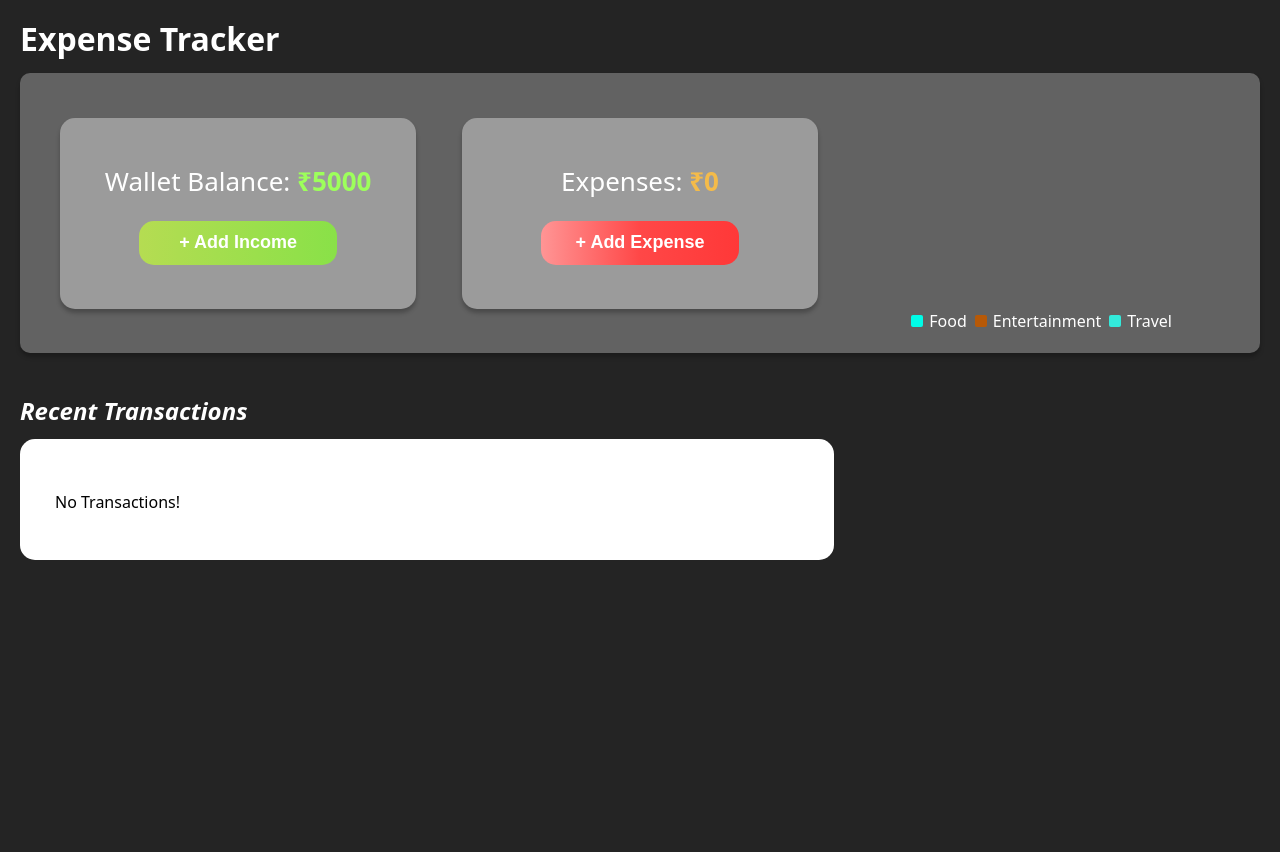
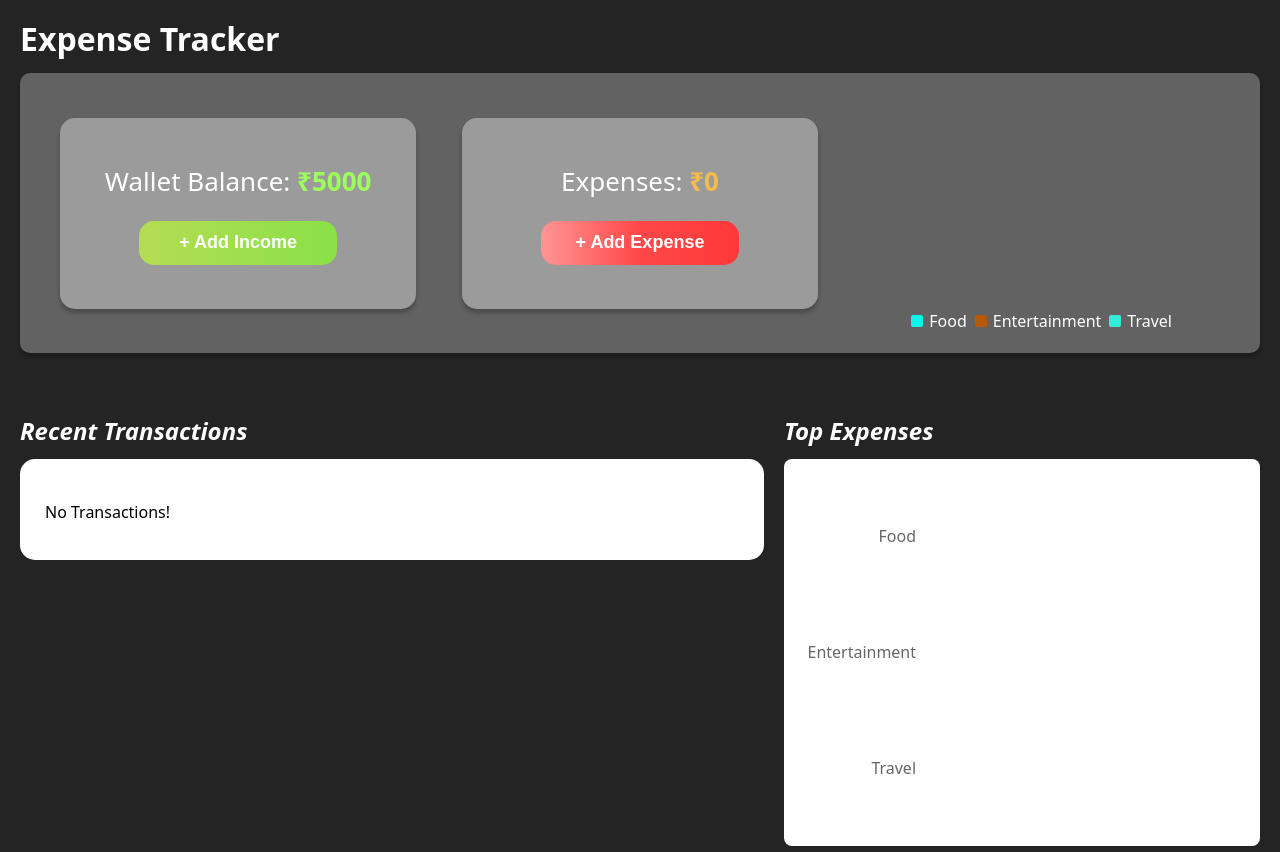
Before and after one commit to Onkar160/expense-tracker-new, a React (Vite) app in the folder expense-tracker/: page / in a window 1280 px wide. Before the commit the page ends 800 px from the top, so only its background shows below. Built offline with nearby package versions, Linux system fonts and the light colour scheme.

Commit message:
feat(bar-chart): Implement bar chart feature

```diff
--- /dev/null
+++ b/expense-tracker/src/components/bar_chart/bar_chart.jsx
@@ -0,0 +1,75 @@
+import { useState, useEffect } from "react";
+import {
+  BarChart,
+  Bar,
+  XAxis,
+  YAxis,
+  ResponsiveContainer,
+  Cell,
+} from "recharts";
+
+export default function AnimatedHorizontalBarChart({
+  expenses,
+  categoryMap,
+}) {
+  const [chartData, setChartData] = useState([]);
+
+  useEffect(() => {
+    let tempObj = { ...categoryMap };
+    // console.log(tempObj);
+    expenses.forEach(({ category, price }) => {
+      if (tempObj.hasOwnProperty(category)) {
+        tempObj[category] += Number(price);
+      }
+    });
+    // console.log(tempObj);
+    const dataArray = Object.entries(tempObj).map(([name, value]) => ({
+      name,
+      value,
+    }));
+    // console.log(dataArray)
+    setChartData(dataArray);
+  }, [expenses, categoryMap]);
+
+  return (
+    <div
+      style={{
+        width: "100%",
+        height: "386.9px",
+        backgroundColor: "#fff",
+        borderRadius: "8px",
+      }}
+    >
+      <ResponsiveContainer width="100%" height="100%">
+        <BarChart
+          layout="vertical"
+          data={chartData}
+          margin={{ left: 80, right: 20, top: 20, bottom: 20 }}
+          barGap={20}
+        >
+          <XAxis type="number" hide />
+          <YAxis
+            dataKey="name"
+            type="category"
+            axisLine={false}
+            tickLine={false}
+            tick={{ fontSize: 16 }}
+          />
+          <Bar
+            dataKey="value"
+            barSize={20}
+            radius={[0, 20, 20, 0]}
+            fill="#8884d8"
+            isAnimationActive={true}
+            animationDuration={800}
+            animationEasing="ease-out"
+          >
+            {chartData.map((entry, index) => (
+              <Cell key={`cell-${index}`} fill="#8884d8" />
+            ))}
+          </Bar>
+        </BarChart>
+      </ResponsiveContainer>
+    </div>
+  );
+}
--- a/expense-tracker/src/components/buttons/delete_button/DeleteButton.module.css
+++ b/expense-tracker/src/components/buttons/delete_button/DeleteButton.module.css
@@ -8,8 +8,8 @@
 }
 
 .icon {
-    font-size: 25px;
+    font-size: 35px;
     font-weight: 300;
     padding: 2px;
-    padding-top: 5px;
+    padding-top: 6px;
 }
--- a/expense-tracker/src/components/buttons/edit_button/EditButton.module.css
+++ b/expense-tracker/src/components/buttons/edit_button/EditButton.module.css
@@ -8,8 +8,8 @@
 }
 
 .icon {
-    font-size: 25px;
+    font-size: 35px;
     font-weight: 300;
     padding: 2px;
-    padding-top: 5px;
+    padding-top: 6px;
 }
--- a/expense-tracker/src/components/modal/Add_Edit_Expense/AddEditExpense.module.css
+++ b/expense-tracker/src/components/modal/Add_Edit_Expense/AddEditExpense.module.css
@@ -53,7 +53,7 @@ select option {
 }
 
 .date {
-  width: 210px;
+  width: 250px;
   background-color: white;
 }
 
--- a/expense-tracker/src/components/pagination/pagination.jsx
+++ b/expense-tracker/src/components/pagination/pagination.jsx
@@ -95,8 +95,8 @@ export default function Pagination({ expenses }) {
         </button>
         <button
           style={{
-            width: "43px",
-            height: "43px",
+            width: "44px",
+            height: "44px",
             borderRadius: "8px",
             backgroundColor: "#43967B",
             border: "none",
@@ -133,9 +133,11 @@ const PizzaIcon = () => {
       style={{
         backgroundColor: "#D9D9D9",
         padding: "10px",
-        fontSize: "30px",
+        fontSize: "50px",
         borderRadius: "50%",
         transform: "rotate(180deg)",
+        minWidth: "50px",
+        minheight: "50px"
       }}
     />
   );
@@ -147,8 +149,10 @@ const MovieIcon = () => {
       style={{
         backgroundColor: "#D9D9D9",
         padding: "10px",
-        fontSize: "30px",
+        fontSize: "50px",
         borderRadius: "50%",
+        minWidth: "50px",
+        minheight: "50px"
       }}
     />
   );
@@ -160,8 +164,10 @@ const CarIcon = () => {
       style={{
         backgroundColor: "#D9D9D9",
         padding: "10px",
-        fontSize: "30px",
+        fontSize: "50px",
         borderRadius: "50%",
+        minWidth: "50px",
+        minheight: "50px"
       }}
     />
   );
@@ -173,9 +179,9 @@ const ArrowLeftIcon = () => {
       style={{
         padding: "8px",
         fontSize: "16px",
-        width: "20px",
-        height: "20px",
-        paddingTop: "12px",
+        width: "40px",
+        height: "40px",
+        paddingTop: "13px",
       }}
       name="prevIcon"
     />
@@ -188,9 +194,9 @@ const ArrowRightIcon = () => {
       style={{
         padding: "8px",
         fontSize: "16px",
-        width: "20px",
-        height: "20px",
-        paddingTop: "12px",
+        width: "40px",
+        height: "40px",
+        paddingTop: "13px",
       }}
       name="nextIcon"
     />
--- a/expense-tracker/src/components/pagination/pagination.module.css
+++ b/expense-tracker/src/components/pagination/pagination.module.css
@@ -1,18 +1,19 @@
 .container {
     width: 100%;
-    height: 100%;
+    height: fit-content;
     display: flex;
     flex-direction: column;
     padding: 0 0 0 20px;
     border-radius: 15px;
     background-color: white;
     color: black;
-    padding: 35px 35px 30px 35px;
+    padding: 25px 25px 20px 25px;
 }
 
 .transaction_wrapper {
     display: flex;
     flex-direction: column;
+    width: 100%;
     gap: 10px;
 }
 
@@ -23,17 +24,22 @@
     border-bottom: 0.5px solid;
     padding-bottom: 10px;
     padding-top: 20px;
+    flex-wrap: wrap;
+    gap: 20px;
 }
 
 .expense_icon {
     display: flex;
-    align-items: start;
+    align-items: center;
     gap: 20px;
+    width: 350px;
+    justify-content: space-between;
 }
 
 .expense_name {
     display: flex;
     flex-direction: column;
+    text-align: end;
 }
 
 .expense_name * {
@@ -43,7 +49,9 @@
 .expense_price {
     display: flex;
     align-items: center;
-    gap: 45px;
+    gap: 20px;
+    justify-content: space-between;
+    width: 100%;
 }
 
 .delete_edit_wrapper {
@@ -67,3 +75,23 @@
 .button_hide {
     display: none;
 }
+
+
+@media (min-width: 455px) {
+    .expense_icon {
+        width: 100%;
+    }
+}
+
+
+@media (min-width: 592px) {
+    .expense_icon {
+        width: fit-content;
+    }
+    .expense_price {
+        width: fit-content;
+    }
+    .expense_name {
+        text-align: start;
+    }
+}
--- a/expense-tracker/src/index.css
+++ b/expense-tracker/src/index.css
@@ -18,3 +18,7 @@ body {
   width: 100%;
   height: 100%;
 }
+
+html * {
+  box-sizing: border-box;
+}
--- a/expense-tracker/src/pages/HomePage/HomePage.jsx
+++ b/expense-tracker/src/pages/HomePage/HomePage.jsx
@@ -3,6 +3,7 @@ import ExpenseTracker from "../../sections/ExpenseTracker/ExpenseTracker";
 import { useState, useEffect } from "react";
 import MyContext from "../../context";
 import RecentTransactions from "../../sections/RecentTransactions/RecentTransactions";
+import TopExpenses from "../../sections/TopExpenses/TopExpenses";
 
 export default function HomePage() {
   // walletBalance and expenses state
@@ -37,6 +38,7 @@ export default function HomePage() {
         <ExpenseTracker />
         <div className={styles.section_wrapper}>
           <RecentTransactions />
+          <TopExpenses />
         </div>
       </div>
     </MyContext.Provider>
--- a/expense-tracker/src/pages/HomePage/HomePage.module.css
+++ b/expense-tracker/src/pages/HomePage/HomePage.module.css
@@ -1,7 +1,20 @@
 .container {
     padding: 0px 20px;
+    height: 100%;
+    width: 100%;
 }
 
 .section_wrapper {
     margin-top: 40px;
+    display: flex;
+    height: 330px;
+    width: 100%;
+    gap: 20px;
+    flex-wrap: wrap;
 }
+
+@media (min-width: 1174px) {
+    .section_wrapper {
+        flex-wrap: nowrap;
+    }
+}
--- a/expense-tracker/src/sections/RecentTransactions/RecentTransactions.module.css
+++ b/expense-tracker/src/sections/RecentTransactions/RecentTransactions.module.css
@@ -1,11 +1,11 @@
 .container {
-    height: 100%;
-    width: 60%;
+    height: fit-content;
+    width: 100%;
+    min-width: 60%;
 }
 
 .title {
     font-style: italic;
-    margin-top: 15px;
     margin-bottom: 10px;
 }
 
--- /dev/null
+++ b/expense-tracker/src/sections/TopExpenses/TopExpenses.jsx
@@ -0,0 +1,22 @@
+import BarChart from "../../components/bar_chart/bar_chart";
+import { useState, useEffect, useContext } from "react";
+import MyContext from "../../context";
+import styles from "./TopExpenses.module.css";
+
+export default function TopExpenses() {
+  const { expenses, categories } = useContext(MyContext);
+  const [categoryMap, setCategoryMap] = useState({});
+  useEffect(() => {
+    let tempObj = {};
+    categories.forEach((category) => {
+      tempObj[category] = 0;
+    });
+    setCategoryMap(tempObj);
+  }, [categories]);
+  return (
+    <div className={styles.container}>
+        <h2 className={styles.title}>Top Expenses</h2>
+      <BarChart categories={categories} expenses={expenses} categoryMap={categoryMap} />
+    </div>
+  );
+}
--- /dev/null
+++ b/expense-tracker/src/sections/TopExpenses/TopExpenses.module.css
@@ -0,0 +1,9 @@
+.container {
+    width: 100%;
+    height: 100%;
+}
+
+.title {
+    font-style: italic;
+    margin-bottom: 10px;
+}
```
